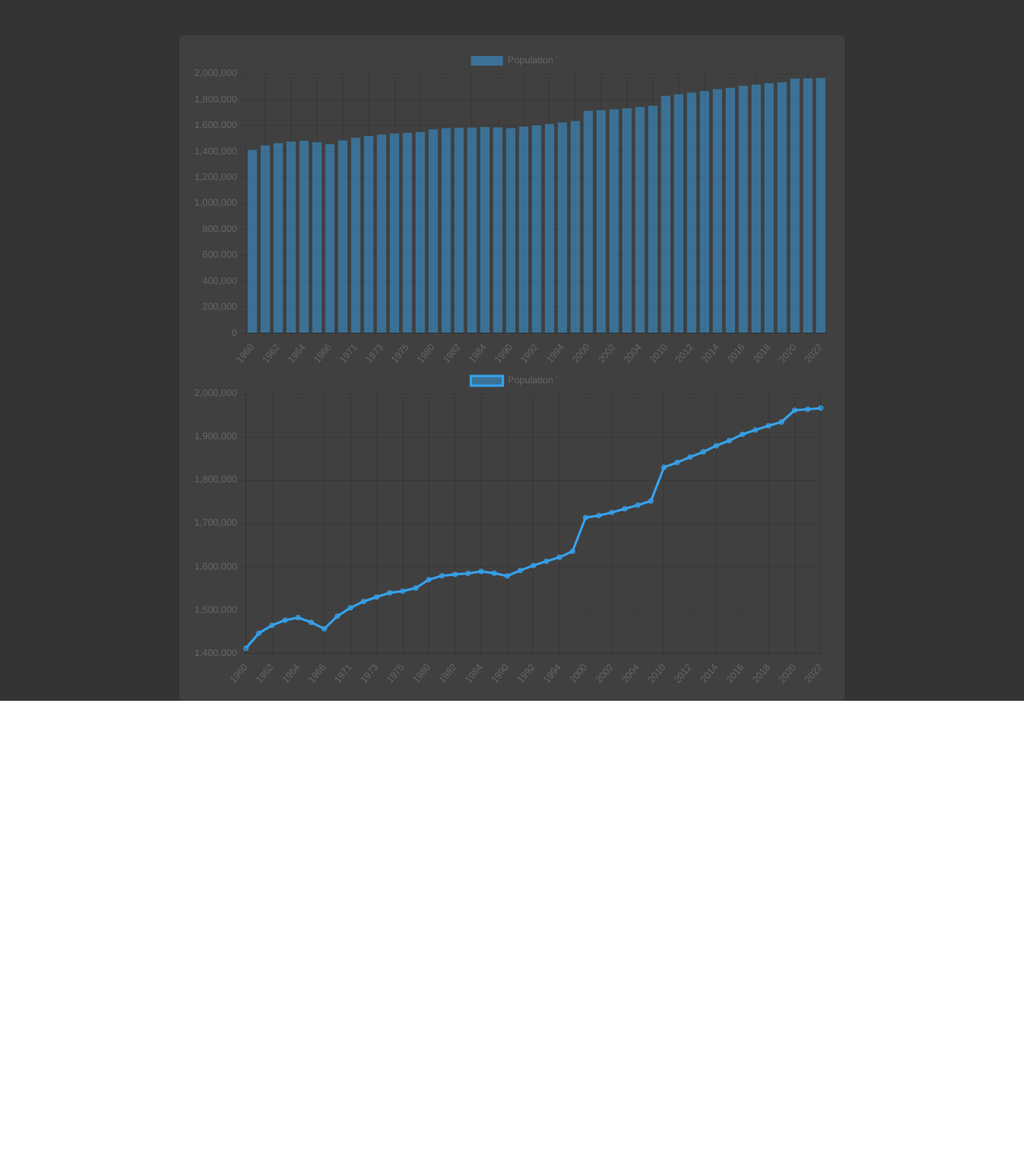
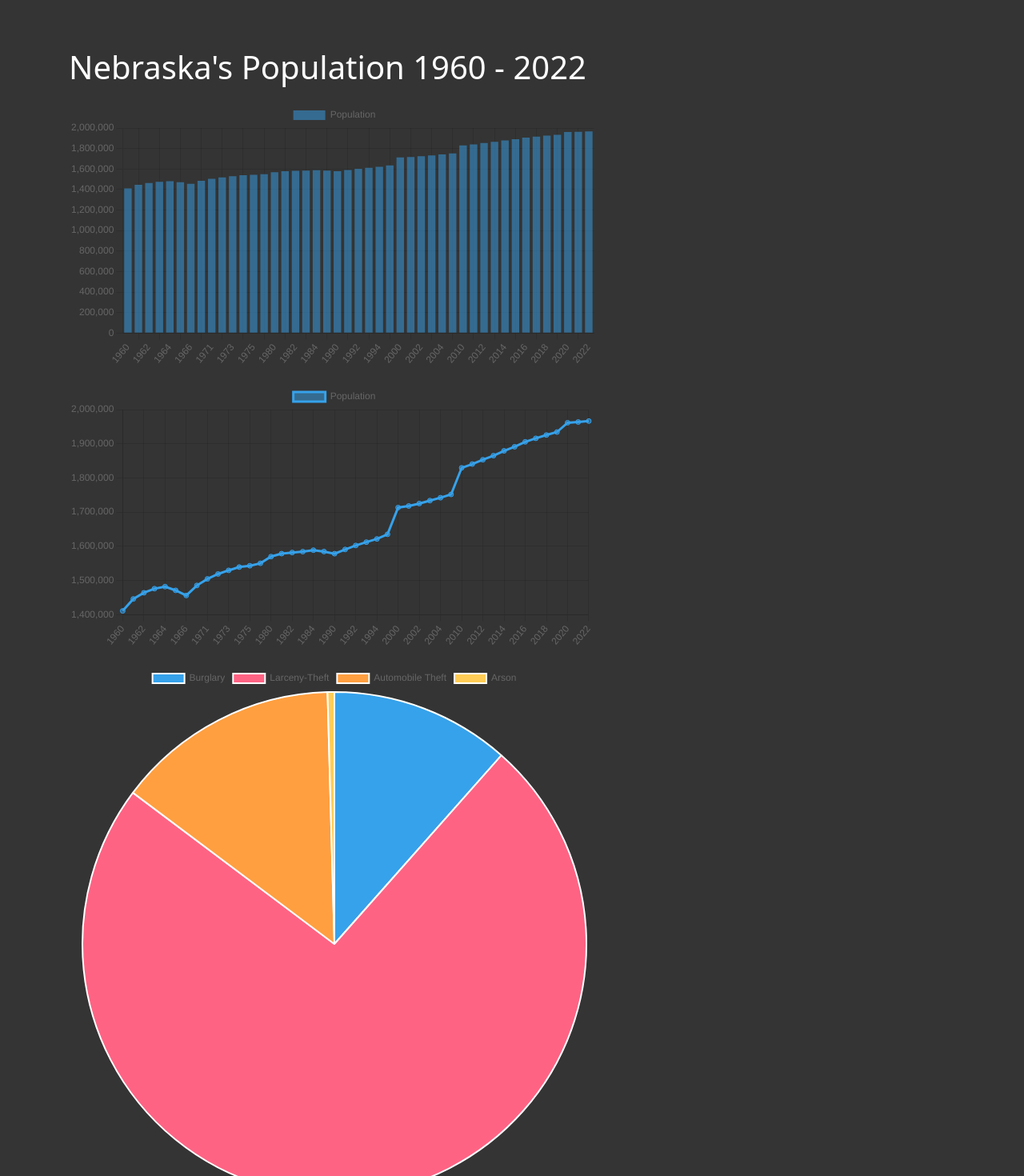
Before and after one commit to abdualdeen/personal-website, a React (Vite) app: page /charts in a window 1280 px wide. Shown: the part 100-1570 px from the top of the page at 80% size. Before the commit the page ends 976 px from the top, so only its background shows below. Built offline with nearby package versions, Linux system fonts and the light colour scheme; a web font is replaced by a local one.

Commit message:
created and added piechart

```diff
--- a/src/assets/ChartsData.tsx
+++ b/src/assets/ChartsData.tsx
@@ -180,3 +180,59 @@ export const populationData = [
     population: 1966441,
   },
 ];
+
+export const propertyCrimesData = [
+  {
+    year: 2020,
+    burglary: 3681,
+    larcenyTheft: 23531,
+    vehicleTheft: 4569,
+    arson: 139
+  },
+  {
+    year: 2021,
+    burglary: 2379,
+    larcenyTheft: 15560,
+    vehicleTheft: 1793,
+    arson: 176
+  },
+
+];
+
+export const propertyCrimeData2020 = [
+  {
+    name: "Burglary",
+    number: 3681
+  },
+  {
+    name: "Larceny-Theft",
+    number: 23531
+  },
+  {
+    name: "Automobile Theft",
+    number: 4569
+  },
+  {
+    name: "Arson",
+    number: 139
+  },
+];
+
+export const propertyCrimeData2021 = [
+  {
+    name: "Burglary",
+    number: 2379
+  },
+  {
+    name: "Larceny-Theft",
+    number: 15560
+  },
+  {
+    name: "Automobile Theft",
+    number: 1793
+  },
+  {
+    name: "Arson",
+    number: 176
+  },
+];
--- /dev/null
+++ b/src/components/PieChart.tsx
@@ -0,0 +1,9 @@
+import React from 'react';
+import { Pie } from 'react-chartjs-2';
+import "chart.js/auto"; // needed as dependency to display the chart.
+
+export default function LineChart({chartData}:any) {
+  return (
+    <Pie data={chartData} />
+  )
+}
--- a/src/pages/Charts.tsx
+++ b/src/pages/Charts.tsx
@@ -1,8 +1,9 @@
 import NavBar from "../components/NavBar";
 import BarChart from "../components/BarChart";
-import { populationData } from "../assets/ChartsData";
+import { populationData, propertyCrimeData2020 } from "../assets/ChartsData";
 import { useState } from "react";
 import LineChart from "../components/LineChart";
+import PieChart from "../components/PieChart";
 
 export default function Charts() {
   const [popData, setPopData] = useState({
@@ -15,17 +16,31 @@ export default function Charts() {
     ],
   });
 
+  const [crimeData, setCrimeData] = useState({
+    labels: propertyCrimeData2020.map((data) => data.name),
+    datasets: [
+      {
+        label: "Property Crimes",
+        data: propertyCrimeData2020.map((data) => data.number),
+      },
+    ],
+  });
+
   return (
     <>
       <NavBar />
       <div className="mt-20 flex justify-center">
         {/* the div above exists so the text div below can be centered. */}
-        <div className="inline-block rounded-md bg-neutral-700 px-3 py-3">
-          <div style={{ width: 800 }}>
+        <div className="container mx-auto inline-block justify-center space-y-5 px-3 py-3">
+          <h1 className="text-white">Nebraska's Population 1960 - 2022</h1>
+          <div className="w-3/5">
             <BarChart chartData={popData} />
           </div>
-          <div style={{ width: 800 }}>
+          <div className="w-3/5">
             <LineChart chartData={popData} />
+          </div>
+          <div className="w-3/5">
+            <PieChart chartData={crimeData} />
           </div>
         </div>
       </div>
```
